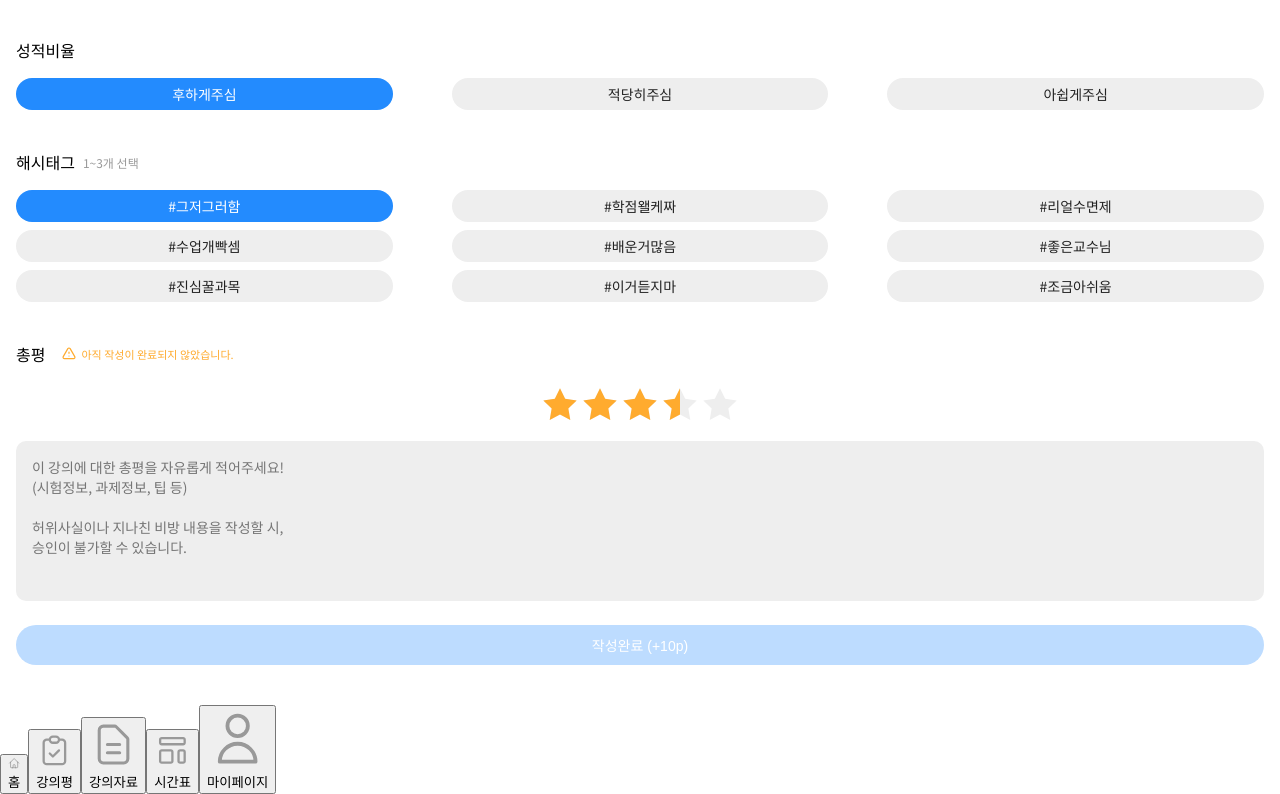
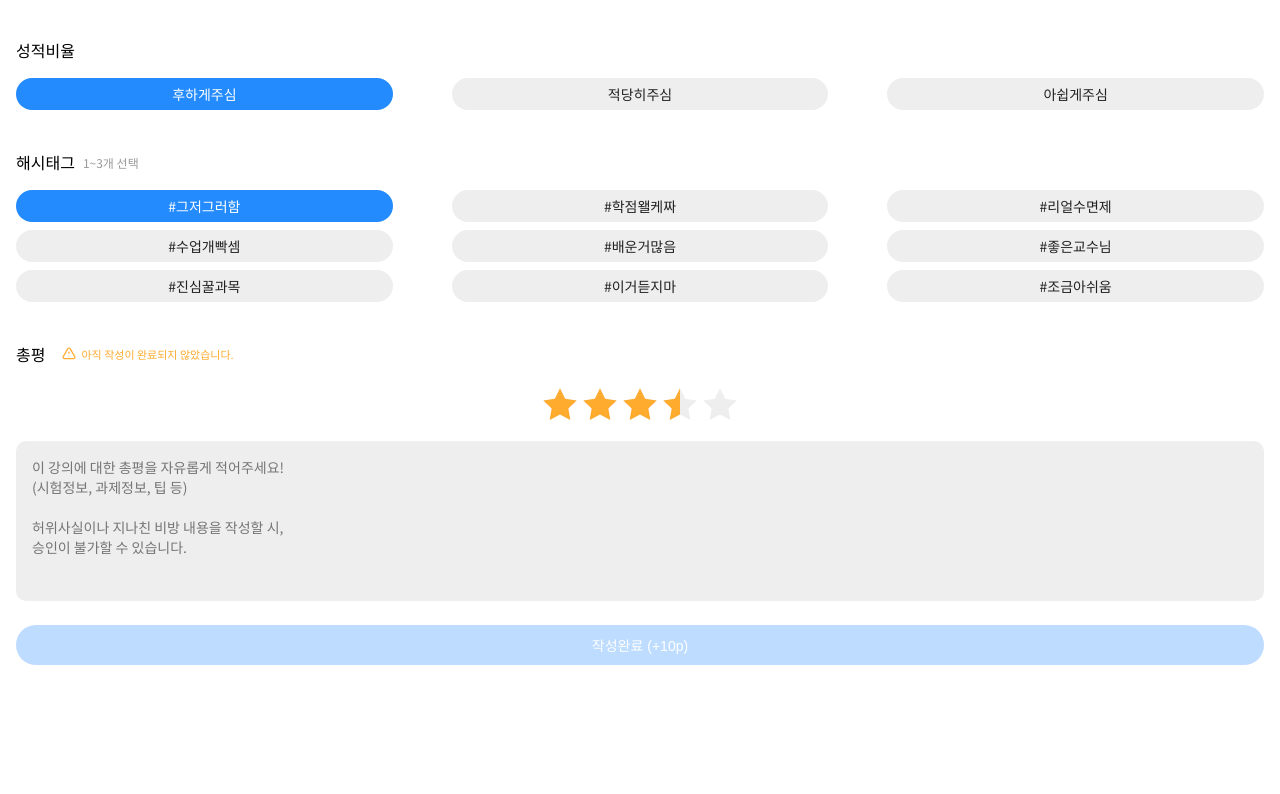
Before and after one commit to BCSDLab/HANGANG_WEB, a Next.js app: page /lectures/register in a window 1280 px wide. Shown: the part 540-1334 px from the top of the page. After the commit the page ends 1245 px from the top, so only its background shows below. Built offline with nearby package versions, Linux system fonts and the light colour scheme.

Commit message:
refactor: Fix bottom navigation

```diff
--- a/src/components/Shared/BottomNav/BottomNav.style.ts
+++ b/src/components/Shared/BottomNav/BottomNav.style.ts
@@ -1,6 +1,6 @@
 import styled from 'styled-components';
 import {
-  mobileQuery, greyBackgroundColor, defaultFontFamily, mainColor, greyFontColor
+  mobileQuery, greyBackgroundColor, defaultFontFamily, mainColor, greyFontColor,
 } from '@utils/css-util';
 
 import HomeSVG from '@assets/svg/home.svg';
@@ -9,8 +9,9 @@ import DocumentTextSVG from '@assets/svg/document-text.svg';
 import TemplateSVG from '@assets/svg/template.svg';
 import UserSVG from '@assets/svg/user.svg';
 
-// 해당페이지면 hight line visibility : visible
-// svg, description color : mainColor
+type StylePropType = {
+  isnow : string;
+}
 
 export const NavContainer = styled.nav`
   ${mobileQuery}{
@@ -20,7 +21,7 @@ export const NavContainer = styled.nav`
     padding-bottom: 16px;
     border-top: solid 1px ${greyBackgroundColor};
   }
-`
+`;
 
 export const NavOption = styled.button`
   ${mobileQuery}{
@@ -35,72 +36,71 @@ export const NavOption = styled.button`
   }
 `;
 
-export const HighlightLine = styled.div`
+export const HighlightLine = styled.div<StylePropType>`
   ${mobileQuery}{
-    visibility: hidden;
-    /* 요부분은 페이지에따라서 다르게 */
     position: absolute;
     top : 0px;
     width: 72px;
     height: 2px;
     background-color: ${mainColor};
+    visibility: ${({ isnow }) => (isnow === 'true' ? 'visible' : 'hidden')};
   }
 `;
 
-export const HomeIcon = styled(HomeSVG)`
+export const HomeIcon = styled(HomeSVG)<StylePropType>`
   > path {
-    stroke: ${greyFontColor};
+    stroke: ${({ isnow }) => (isnow === 'true' ? mainColor : greyFontColor)};
   }
   ${mobileQuery}{
     width: 24px;
     height: 24px;
   }
-`
+`;
 
-export const ClipBoardCheckIcon = styled(ClipBoardCheckSVG)`
+export const ClipBoardCheckIcon = styled(ClipBoardCheckSVG)<StylePropType>`
   > path {
-    stroke: ${greyFontColor};
+    stroke: ${({ isnow }) => (isnow === 'true' ? mainColor : greyFontColor)};
   }
   ${mobileQuery}{
     width: 24px;
     height: 24px;
   }
-`
+`;
 
-export const DocumentTextIcon = styled(DocumentTextSVG)`
+export const DocumentTextIcon = styled(DocumentTextSVG)<StylePropType>`
   > path {
-    stroke: ${greyFontColor};
+    stroke: ${({ isnow }) => (isnow === 'true' ? mainColor : greyFontColor)};
   }
   ${mobileQuery}{
     width: 24px;
     height: 24px;
   }
-`
+`;
 
-export const TemplateIcon = styled(TemplateSVG)`
+export const TemplateIcon = styled(TemplateSVG)<StylePropType>`
   > path {
-    stroke: ${greyFontColor};
+    stroke: ${({ isnow }) => (isnow === 'true' ? mainColor : greyFontColor)};
   }
   ${mobileQuery}{
     width: 24px;
     height: 24px;
   }
-`
+`;
 
-export const UserIcon = styled(UserSVG)`
+export const UserIcon = styled(UserSVG)<StylePropType>`
   > path {
-    stroke: ${greyFontColor};
+    stroke: ${({ isnow }) => (isnow === 'true' ? mainColor : greyFontColor)};
   }
   ${mobileQuery}{
     width: 24px;
     height: 24px;
   }
-`
+`;
 
-export const Description = styled.span`
+export const Description = styled.span<StylePropType>`
   ${mobileQuery}{
     margin-top: 0.6px;
-    color: ${greyFontColor};
+    color: ${({ isnow }) => (isnow === 'true' ? mainColor : greyFontColor)};
     font: normal 11px ${defaultFontFamily};
   }
-`
+`;
--- /dev/null
+++ b/src/components/Shared/BottomNav/EachOption.tsx
@@ -0,0 +1,48 @@
+import React from 'react';
+import { useRouter } from 'next/router';
+import {
+  NavOption,
+  HighlightLine,
+  HomeIcon,
+  ClipBoardCheckIcon,
+  DocumentTextIcon,
+  TemplateIcon,
+  UserIcon,
+  Description,
+} from './BottomNav.style';
+
+type PropType = {
+  path : string;
+  children : React.ReactNode;
+}
+
+const EachOption : React.FC<PropType> = ({ path, children }) => {
+  const router = useRouter();
+  const onIsNow = () => (path === router.pathname).toString();
+
+  const Icon = () => {
+    switch (children) {
+      case '홈':
+        return <HomeIcon isnow={onIsNow()} />;
+      case '강의평':
+        return <ClipBoardCheckIcon isnow={onIsNow()} />;
+      case '강의자료':
+        return <DocumentTextIcon isnow={onIsNow()} />;
+      case '시간표':
+        return <TemplateIcon isnow={onIsNow()} />;
+      case '마이페이지':
+        return <UserIcon isnow={onIsNow()} />;
+      default:
+        throw new Error('적절치 못한 제목입니다.');
+    }
+  };
+  return (
+    <NavOption>
+      <HighlightLine isnow={onIsNow()} />
+      {Icon()}
+      <Description isnow={onIsNow()}>{children}</Description>
+    </NavOption>
+  );
+};
+
+export default EachOption;
--- a/src/components/Shared/BottomNav/index.tsx
+++ b/src/components/Shared/BottomNav/index.tsx
@@ -1,35 +1,27 @@
 import React from 'react';
-import {NavContainer, NavOption, HighlightLine, HomeIcon, ClipBoardCheckIcon, DocumentTextIcon, TemplateIcon, UserIcon, Description} from './BottomNav.style';
+import { NavContainer } from './BottomNav.style';
+import EachOption from './EachOption';
 
-const BottomNav = () =>  (
-    <NavContainer>
-        <NavOption>
-          <HighlightLine />
-          <HomeIcon />
-          <Description>홈</Description>
-        </NavOption>
-        <NavOption>
-          <HighlightLine />
-          <ClipBoardCheckIcon />
-          <Description>강의평</Description>
-        </NavOption>
-        <NavOption>
-          <HighlightLine />
-          <DocumentTextIcon />
-          <Description>강의자료</Description>
-        </NavOption>
-        <NavOption>
-          <HighlightLine />
-          <TemplateIcon />
-          <Description>시간표</Description>
-        </NavOption>
-        <NavOption>
-          <HighlightLine />
-          <UserIcon />
-          <Description>마이페이지</Description>
-        </NavOption>
-    </NavContainer>
-    )
+const options = [
+  { id: 1, title: '홈', path: '/' },
+  { id: 2, title: '강의평', path: '/lectures' },
+  { id: 3, title: '강의자료', path: '/materials' },
+  { id: 4, title: '시간표', path: '/timetables' },
+  { id: 5, title: '마이페이지', path: '/mypage' },
+];
+// 마이페이지 url은 정해져있지않아 임의로 지정했습니다.
 
+const BottomNav : React.FC = () => (
+  <NavContainer>
+    {options.map((option) => (
+      <EachOption
+        key={option.id}
+        path={option.path}
+      >
+        {option.title}
+      </EachOption>
+    ))}
+  </NavContainer>
+);
 
 export default BottomNav;
--- a/src/views/LectureReview/LectureReview.tsx
+++ b/src/views/LectureReview/LectureReview.tsx
@@ -7,7 +7,6 @@ import GradeRatio, { GradeRatioRefType } from '@components/LectureReview/GradeRa
 import HashTag, { HashTagRefType } from '@components/LectureReview/HashTag/HashTag';
 import TestDifficulty, { TestDifficultyRefType } from '@components/LectureReview/TestDifficulty/TestDifficulty';
 import TotalReview, { TotalRefType } from '@components/LectureReview/TotalReview/TotalReview';
-import BottomNav from '@components/Shared/BottomNav';
 
 const LectureReview : React.FC = () => {
   const semesterRef = useRef<SemesterRefType>(null);
@@ -46,7 +45,6 @@ const LectureReview : React.FC = () => {
         <HashTag ref={hashTagRef} />
         <TotalReview ref={totalRef} />
       </form>
-    <BottomNav />
     </>
   );
 };
```
Lines whose indentation alone changed are shown as unchanged.
